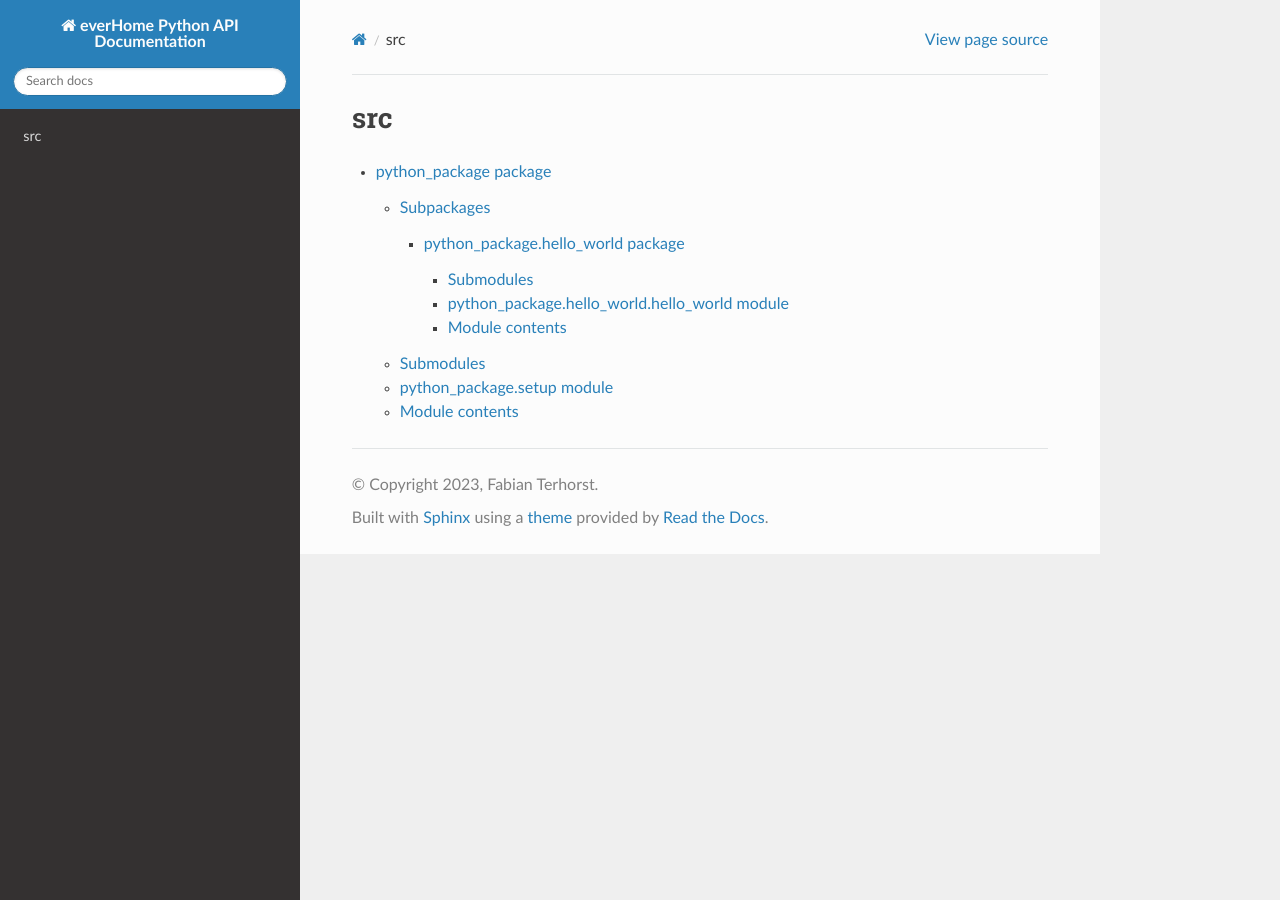
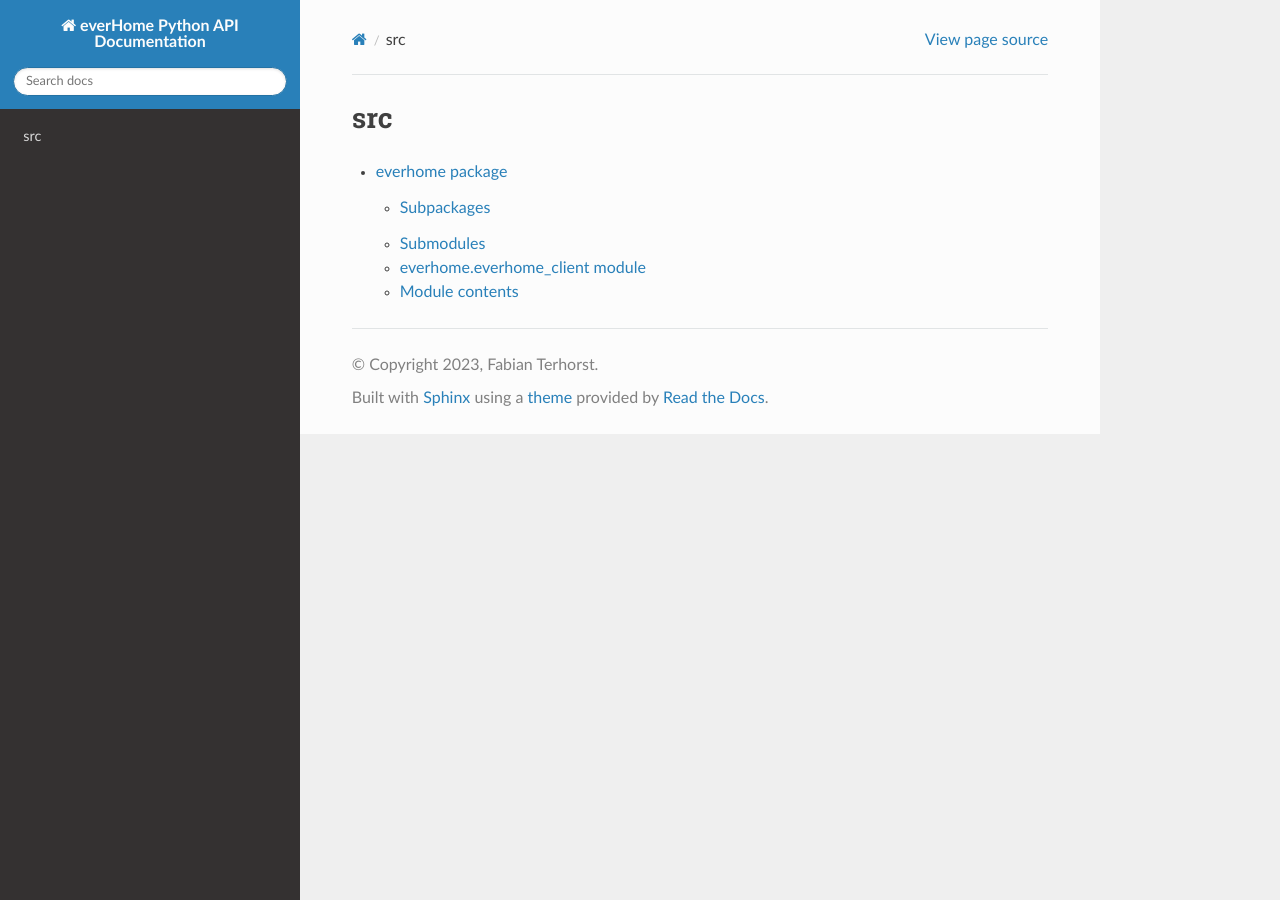
Before and after one commit to FabianTerhorst/everhome-py, a Sphinx documentation site: the page built from docs/modules.rst, in a window 1280 px wide. Built offline with Sphinx 7.4.7 and the Read the Docs theme 2.0.0, drawn with Linux system fonts in a browser that asks for light colours; pages that are not in the unit, such as notebooks, are missing from menus.

Commit message:
change docs

```diff
--- a/docs/python_package.rst
+++ b/docs/python_package.rst
@@ -1,4 +1,4 @@
-python\_package package
+everhome package
 =======================
 
 Subpackages
@@ -7,15 +7,15 @@ Subpackages
 .. toctree::
    :maxdepth: 4
 
-   python_package.hello_world
+   everhome.everhome_client
 
 Submodules
 ----------
 
-python\_package.setup module
+everhome.everhome_client module
 ----------------------------
 
-.. automodule:: python_package.setup
+.. automodule:: everhome.everhome_client
    :members:
    :undoc-members:
    :show-inheritance:
@@ -23,7 +23,7 @@ python\_package.setup module
 Module contents
 ---------------
 
-.. automodule:: python_package
+.. automodule:: everhome
    :members:
    :undoc-members:
    :show-inheritance:
```
